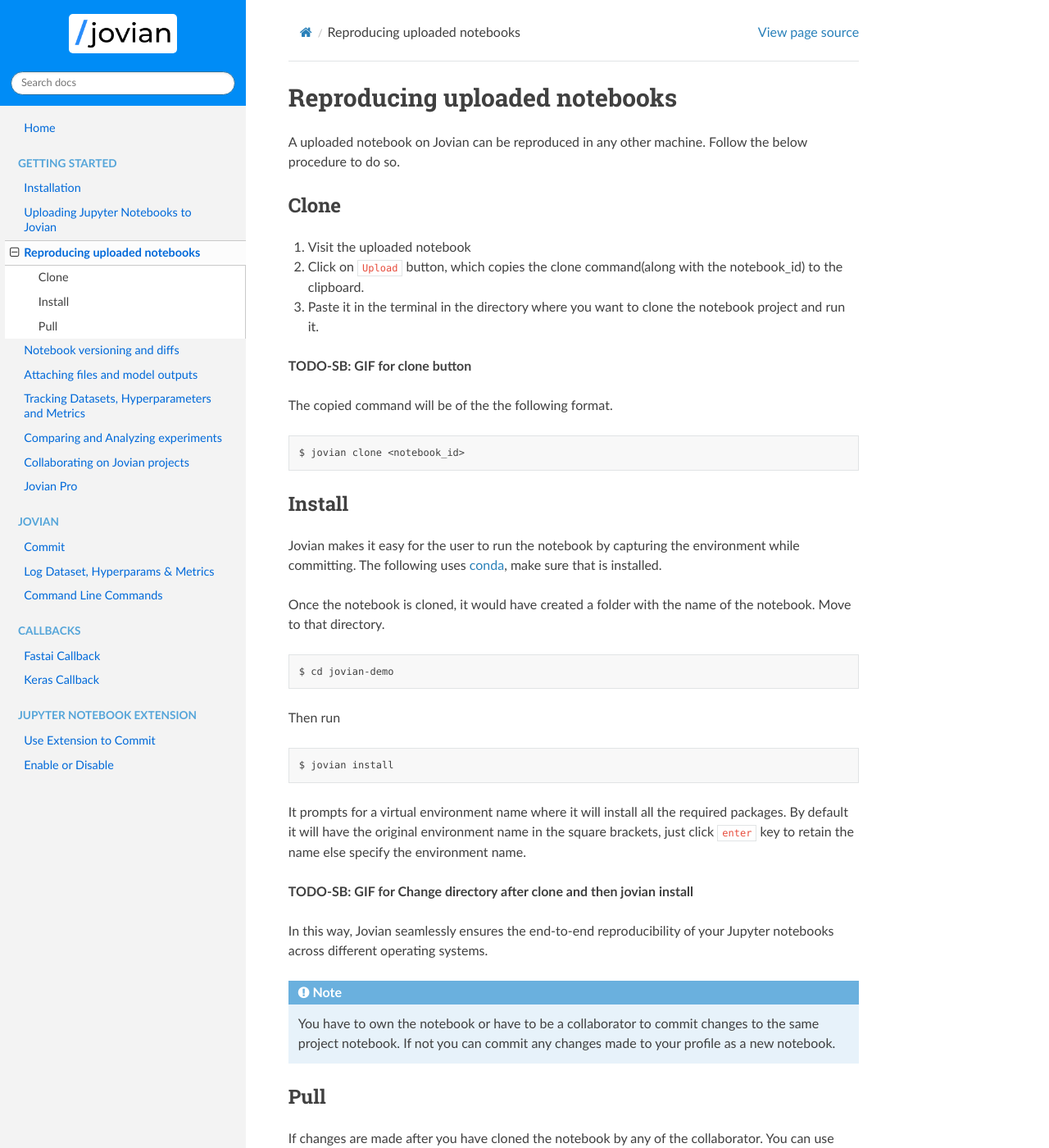
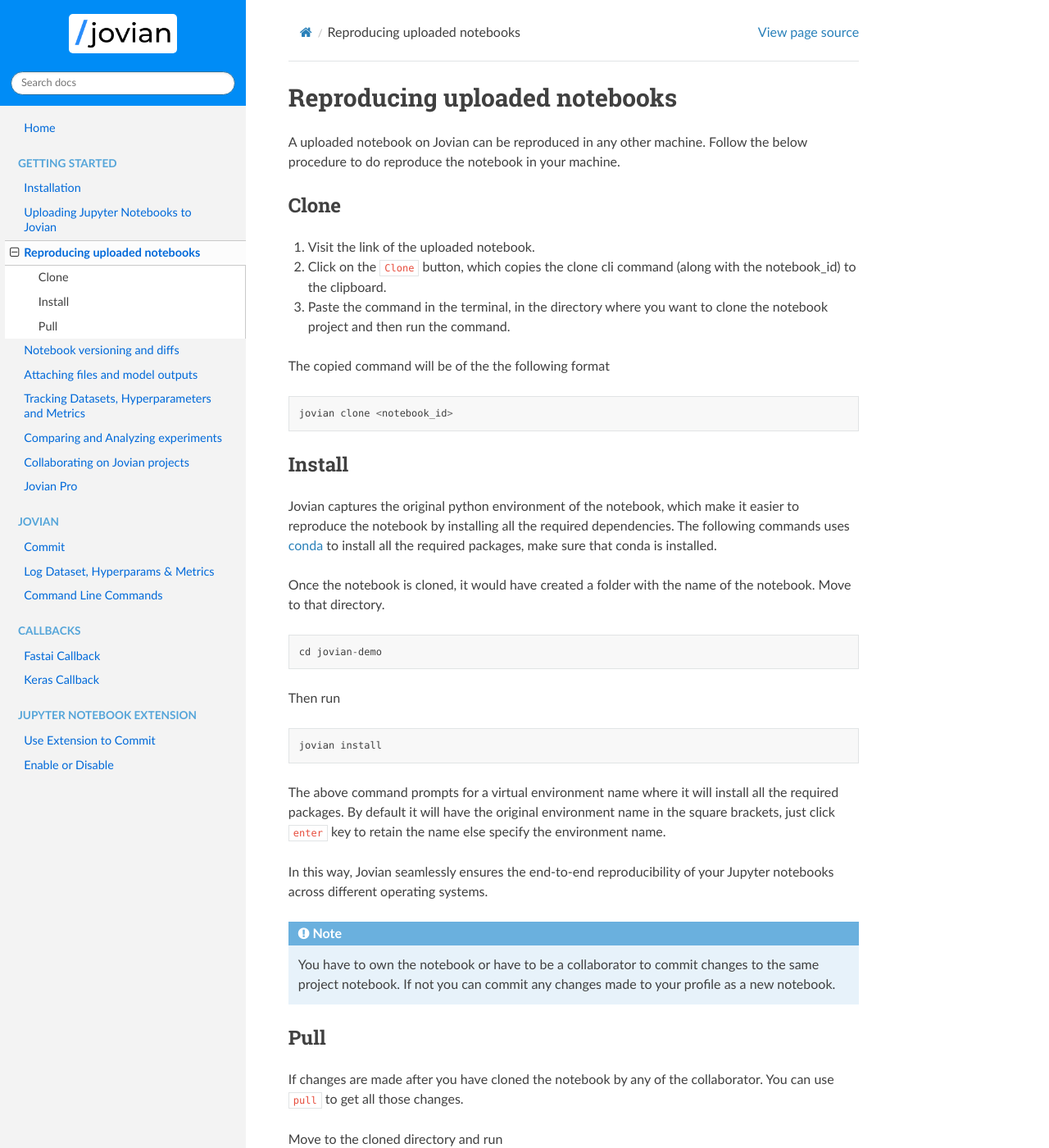
Before and after one commit to JovianHQ/jovian-py, a Sphinx documentation site: the page built from docs/user-guide/03-reproduce.md, in a window 1280 px wide and 1400 px high. Shown: the whole window at 82% size. Built offline with Sphinx 7.4.7 and the Read the Docs theme 2.0.0, drawn with Linux system fonts in a browser that asks for light colours; some of the changed text lies outside the part shown.

Commit message:
Commented TODOs, changes in 3

````diff
--- a/docs/user-guide/03-reproduce.md
+++ b/docs/user-guide/03-reproduce.md
@@ -1,41 +1,41 @@
 ## Reproducing uploaded notebooks
 
-A uploaded notebook on Jovian can be reproduced in any other machine. Follow the below procedure to do so.
+A uploaded notebook on Jovian can be reproduced in any other machine. Follow the below procedure to do reproduce the notebook in your machine.
 
 ### Clone
 
-1. Visit the uploaded notebook
-2. Click on `Upload` button, which copies the clone command(along with the notebook_id) to the clipboard.
-3. Paste it in the terminal in the directory where you want to clone the notebook project and run it.
+1. Visit the link of the uploaded notebook.
+2. Click on the `Clone` button, which copies the clone cli command (along with the notebook_id) to the clipboard.
+3. Paste the command in the terminal, in the directory where you want to clone the notebook project and then run the command.
 
-**TODO-SB: GIF for clone button**
+<!-- **TODO-SB: GIF for clone button** -->
 
-The copied command will be of the the following format.
+The copied command will be of the the following format
 
 ```
-$ jovian clone <notebook_id>
+jovian clone <notebook_id>
 ```
 
 ### Install
 
-Jovian makes it easy for the user to run the notebook by capturing the environment while committing.
-The following uses [conda](https://conda.io), make sure that is installed.
+Jovian captures the original python environment of the notebook, which make it easier to reproduce the notebook by installing all the required dependencies.
+The following commands uses [conda](https://conda.io) to install all the required packages, make sure that conda is installed.
 
 Once the notebook is cloned, it would have created a folder with the name of the notebook. Move to that directory.
 
 ```
-$ cd jovian-demo
+cd jovian-demo
 ```
 
 Then run
 
 ```
-$ jovian install
+jovian install
 ```
 
-It prompts for a virtual environment name where it will install all the required packages. By default it will have the original environment name in the square brackets, just click `enter` key to retain the name else specify the environment name.
+The above command prompts for a virtual environment name where it will install all the required packages. By default it will have the original environment name in the square brackets, just click `enter` key to retain the name else specify the environment name.
 
-**TODO-SB: GIF for Change directory after clone and then jovian install**
+<!-- **TODO-SB: GIF for Change directory after clone and then jovian install** -->
 
 In this way, Jovian seamlessly ensures the end-to-end reproducibility of your Jupyter notebooks across different operating systems.
 
@@ -51,11 +51,11 @@
 Move to the cloned directory and run
 
 ```
-$ jovian pull
+jovian pull
 ```
 
-**TODO-SB: GIF to change directory to a cloned directory and use jovian pull**
+<!-- **TODO-SB: GIF to change directory to a cloned directory and use jovian pull** -->
 
 ```eval_rst
-.. attention:: Beware any uncommitted changes will be lost during the process pull. When you pull the notebook it will be a duplicate of the latest version of the notebook on jovian.
+.. attention:: Beware any uncommitted changes will be lost during the process of ``jovian.pull``. When you pull the notebook it will be a duplicate of the latest version of the notebook on Jovian.
 ```
````
